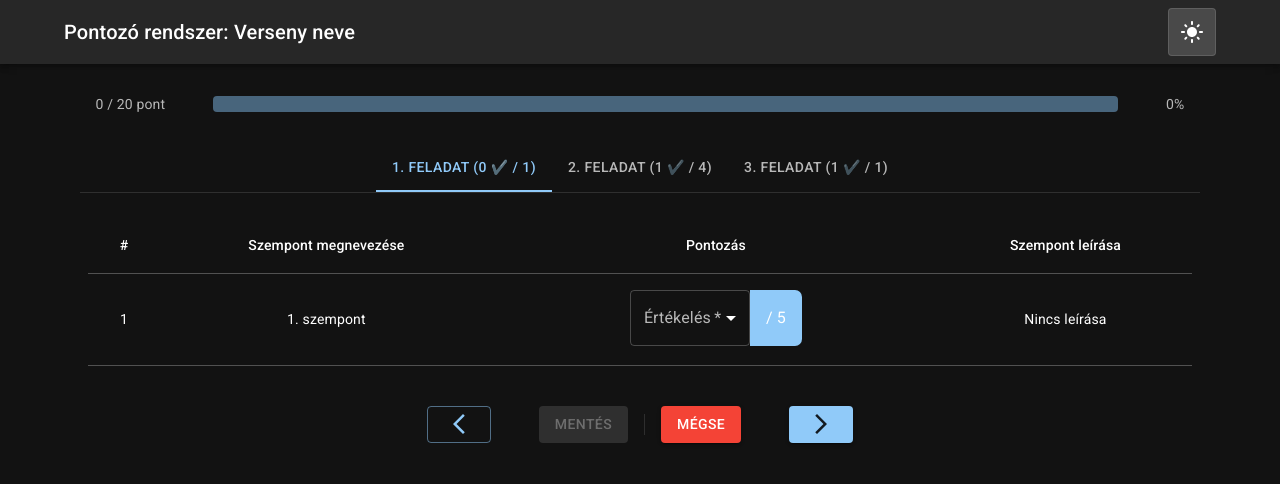
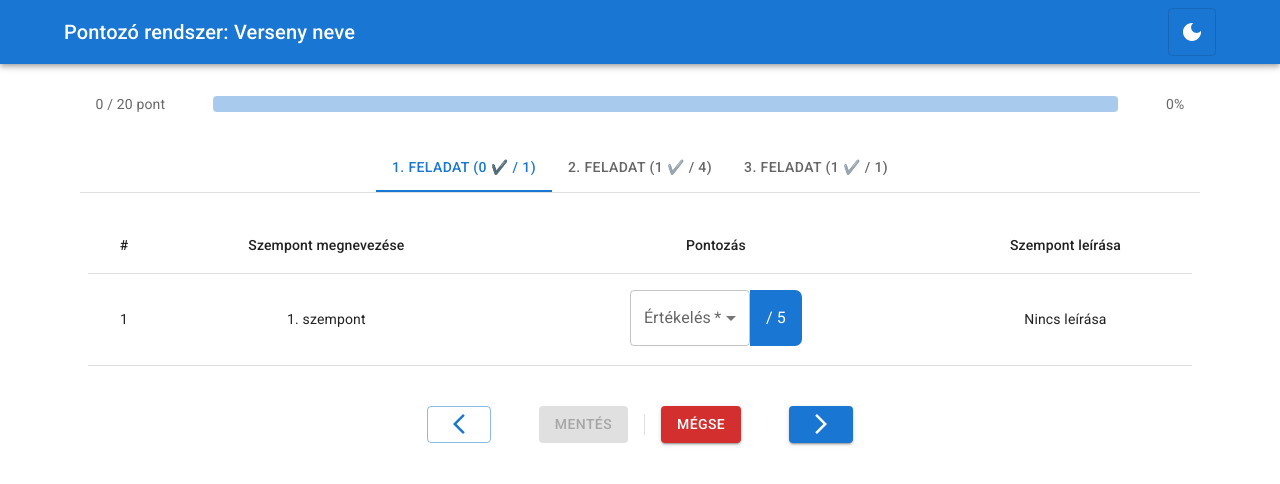
Before and after one commit to kamka427/React-Scoring-Component, a React (Create React App) app: page / in a window 1280 px wide. Shown: the top 484 px of the page. Built offline with nearby package versions, Linux system fonts and the light colour scheme; the HTML template or start-up script is replaced by a standard one; a web font is replaced by a local one.

Commit message:
Update to release

```diff
--- a/src/scoring/ScoringComponent.js
+++ b/src/scoring/ScoringComponent.js
@@ -1,26 +1,15 @@
-import {
-  Alert,
-  Box,
-  Button,
-  ButtonGroup,
-  Container,
-  CssBaseline,
-  IconButton,
-  Modal,
-  Typography,
-} from "@mui/material";
+import { Alert, Box, Button, Container, CssBaseline } from "@mui/material";
 import { Tasks } from "./main/Tasks";
 import { NavBar } from "./main/NavBar";
 import { ThemeProvider, createTheme } from "@mui/material/styles";
-import { useEffect, useState } from "react";
+import { useState } from "react";
 import "@fontsource/roboto/300.css";
 import "@fontsource/roboto/400.css";
 import "@fontsource/roboto/500.css";
 import "@fontsource/roboto/700.css";
-import { ErrorCard } from "./main/ErrorCard";
+import { ErrorCard } from "./error/ErrorCard";
 import { Status } from "./main/Status";
-import { ErrorModal } from "./main/ErrorModal";
-import { forceReRender } from "@storybook/react";
+import { ErrorModal } from "./error/ErrorModal";
 
 const darkTheme = createTheme({
   palette: {
@@ -41,27 +30,6 @@ export function ScoringComponent({ criteria, onSubmit, onCancel }) {
     results: [],
     errors: [],
   });
-
-  // useEffect(() => {
-  //   if (formState.results.length === 0) {
-  //     criteria.tasks.forEach((task) => {
-  //       task.aspects.forEach((aspect) => {
-  //         if (aspect.type === "boolean") {
-  //           setFormState((prevState) => ({
-  //             ...prevState,
-  //             results: [
-  //               ...prevState.results,
-  //               {
-  //                 id: aspect.id,
-  //                 value: 0,
-  //               },
-  //             ],
-  //           }));
-  //         }
-  //       });
-  //     });
-  //   }
-  // }, [setFormState, criteria, formState.results]);
 
   const addResult = (result) => {
     if (formState.results.find((res) => res.id === result.id) === undefined) {
@@ -132,18 +100,24 @@ export function ScoringComponent({ criteria, onSubmit, onCancel }) {
       });
     });
     data.results.sort((a, b) => a.id - b.id);
-    onSubmit(JSON.stringify(data));
+    //onSubmit(JSON.stringify(data));
+    onSubmit(data);
   };
 
   const handleCancel = () => {
     let data = {
       results: [...formState.results],
     };
+    data.results = data.results.filter((result) => {
+      return formState.errors.find((err) => err.id === result.id) === undefined;
+    });
+
     data.results.sort((a, b) => a.id - b.id);
-    onCancel(JSON.stringify(data));
+    // onCancel(JSON.stringify(data));
+    onCancel(data);
   };
 
-  const [darkThemeEnabled, toggleTheme] = useState(true);
+  const [darkThemeEnabled, toggleTheme] = useState(false);
 
   const toggleThemeHandler = () => {
     toggleTheme(!darkThemeEnabled);
@@ -213,11 +187,15 @@ export function ScoringComponent({ criteria, onSubmit, onCancel }) {
   const handleClose = () => setModalOpen(false);
 
   const errorList = formState.errors.map((err, i) => {
-    console.log(err.aspect);
+    let taskName = criteria.tasks.find((task) => {
       return (
-      <>
+        task.aspects.find((aspect) => aspect.id === err.aspect.id) !== undefined
+      );
+    }).name;
+
+    return (
+      <Box key={i} sx={{ marginTop: 2, minWidth: "60%" }}>
         <Alert
-          sx={{ marginTop: 2, minWidth: "50%" }}
           severity="error"
           variant="outlined"
           action={
@@ -226,9 +204,9 @@ export function ScoringComponent({ criteria, onSubmit, onCancel }) {
             </Button>
           }
         >
-          {err.message}
+          {taskName} / {err.aspect.name}: {err.message}
         </Alert>
-        {
+
         <ErrorModal
           modalOpen={modalOpen}
           handleOpen={handleOpen}
@@ -236,12 +214,12 @@ export function ScoringComponent({ criteria, onSubmit, onCancel }) {
           addResult={addResult}
           removeResult={removeResult}
           setError={setError}
-            formState={formState}
+          taskName={taskName}
+          val={err.value}
           err={err}
           aspect={err.aspect}
         />
-        }
-      </>
+      </Box>
     );
   });
 
--- a/src/scoring/main/ErrorModal.js
+++ b/src/scoring/error/ErrorModal.js
@@ -1,24 +1,23 @@
 import { Modal, Typography } from "@mui/material";
 import { Box } from "@mui/system";
 import { useEffect } from "react";
-import { BooleanInput } from "../input/BooleanInput";
 import { NumberInput } from "../input/NumberInput";
 import { SelectInput } from "../input/SelectInput";
 
 export const ErrorModal = ({
   aspect,
-  formState,
+  val,
   addResult,
   removeResult,
   setError,
   modalOpen,
   handleClose,
   err,
+  taskName,
 }) => {
   useEffect(() => {
     handleClose();
   }, []);
-  let val = formState.results.find((result) => result.id === aspect.id);
   let component;
 
   switch (aspect.type) {
@@ -46,8 +45,8 @@ export const ErrorModal = ({
         />
       );
       break;
-      default:
-        break;
+    default:
+      break;
   }
 
   return (
@@ -69,7 +68,7 @@ export const ErrorModal = ({
           variant="body1"
           sx={{ textAlign: "center", marginBottom: 3 }}
         >
-          Text in a modal
+          {taskName}/{aspect.name}
         </Typography>
         {component}
       </Box>
--- a/src/scoring/main/Status.js
+++ b/src/scoring/main/Status.js
@@ -1,20 +1,29 @@
 import { LinearProgress, Typography } from "@mui/material";
 import { Box } from "@mui/system";
 
-export const Status = ({points, maxReqPoints, filledCount, aspectsReqCount}) => {
+export const Status = ({
+  points,
+  maxReqPoints,
+  filledCount,
+  aspectsReqCount,
+}) => {
   return (
-    <Box sx={{ display: "flex", alignItems: "center" , justifyContent: "space-evenly", marginY: 3}}>
+    <Box
+      sx={{
+        display: "flex",
+        alignItems: "center",
+        justifyContent: "space-evenly",
+        marginY: 3,
+      }}
+    >
       <Typography variant="body2" color="text.secondary">
         {`${points} / ${maxReqPoints} pont`}
       </Typography>
       <Box sx={{ width: "80%", mx: 1 }}>
         <LinearProgress
           variant="determinate"
-          sx={{ margin: 1, padding: 1, borderRadius: 1}}
-          value={Math.min(
-            (filledCount / aspectsReqCount) * 100,
-            100
-          )}
+          sx={{ margin: 1, padding: 1, borderRadius: 1 }}
+          value={Math.min((filledCount / aspectsReqCount) * 100, 100)}
         />
       </Box>
       <Box>
--- a/src/scoring/main/Tasks.js
+++ b/src/scoring/main/Tasks.js
@@ -1,5 +1,5 @@
 import { TabContext, TabList, TabPanel } from "@mui/lab";
-import { Container, Divider, Tab } from "@mui/material";
+import { Divider, Tab } from "@mui/material";
 import { useState } from "react";
 import { AspectTable } from "./AspectTable";
 import { Buttons } from "./Buttons";
@@ -88,10 +88,6 @@ export function Tasks({
       );
     });
 
-
-
-
-
   return (
     <>
       <TabContext value={tabIndex}>
```
Also changed, not shown: src/scoring/input/BooleanInput.js (+6 -4 lines), src/scoring/input/NumberInput.js (+7 -3 lines), src/scoring/main/AspectTable.js (+2 -6 lines), src/scoring/main/Buttons.js (+6 -1 lines), src/scoring/error/ErrorCard.js (renamed from src/scoring/main/ErrorCard.js). Lines whose indentation alone changed are shown as unchanged.
